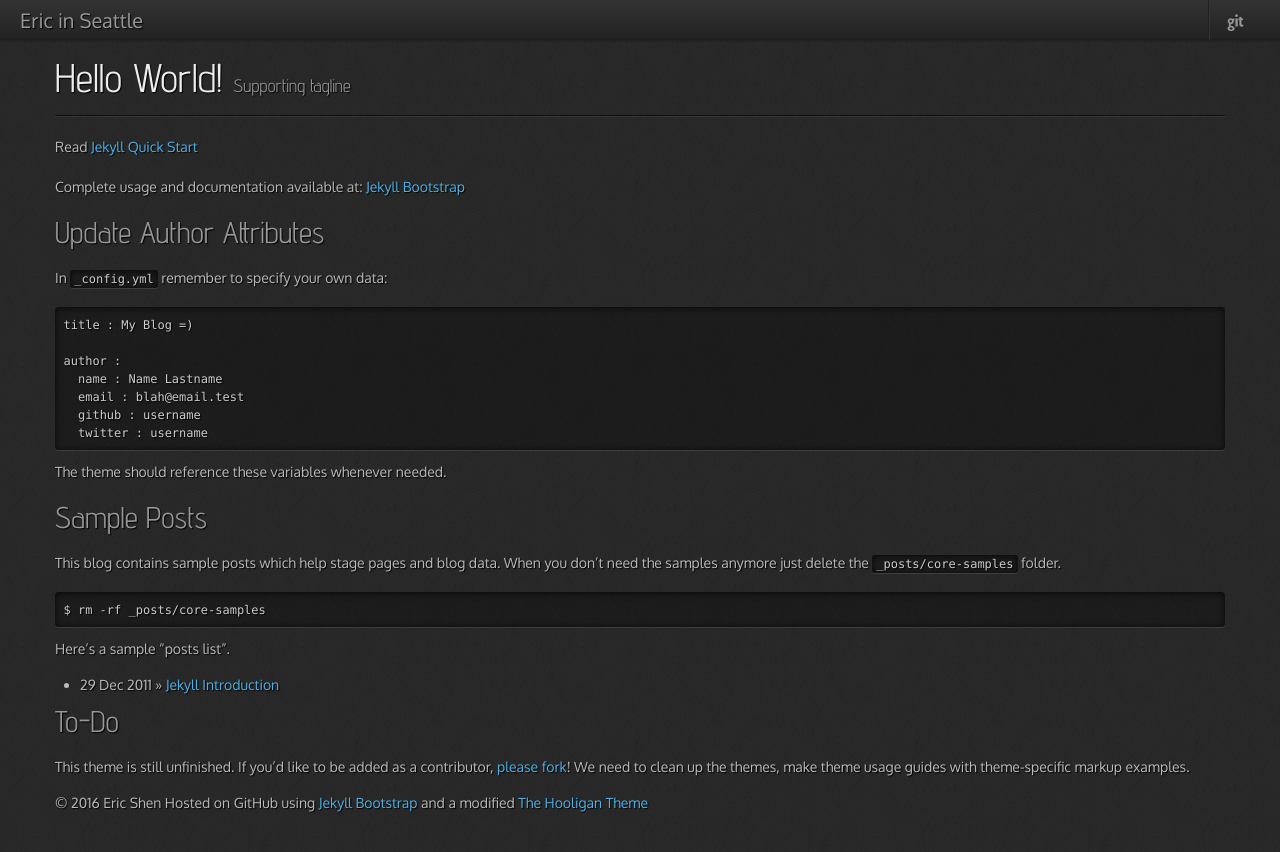
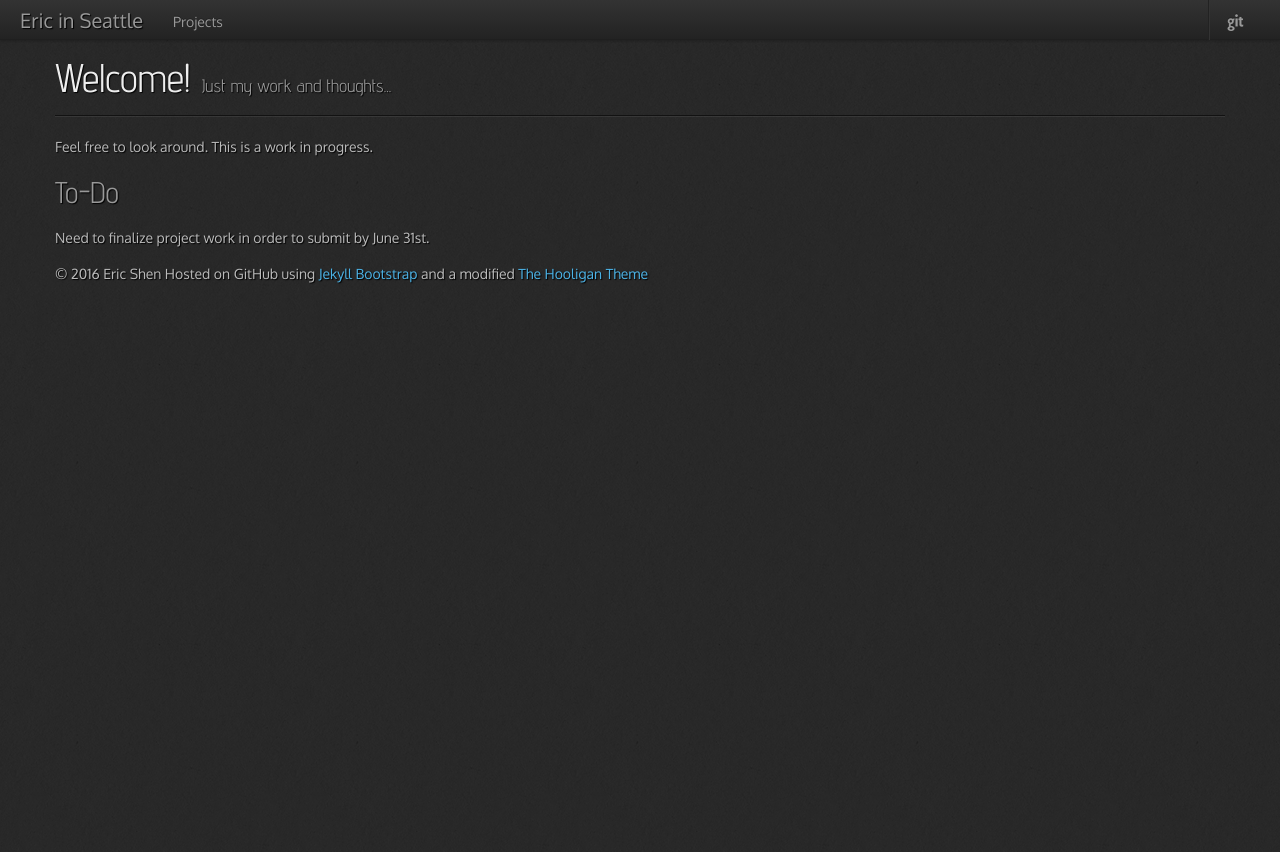
Before and after one commit to ericinseattle/ericinseattle.github.io, a Jekyll site: the page built from index.md, in a window 1280 px wide. Shown: the top 852 px of the page. Built offline with Jekyll 4.4.1, drawn with Linux system fonts in a browser that asks for light colours; nearby versions of some CDN libraries.

Commit message:
add projects

```diff
--- a/index.md
+++ b/index.md
@@ -1,44 +1,12 @@
 ---
 layout: page
-title: Hello World!
-tagline: Supporting tagline
+title: Welcome!
+tagline: Just my work and thoughts...
 ---
 {% include JB/setup %}
 
-Read [Jekyll Quick Start](http://jekyllbootstrap.com/usage/jekyll-quick-start.html)
-
-Complete usage and documentation available at: [Jekyll Bootstrap](http://jekyllbootstrap.com)
-
-## Update Author Attributes
-
-In `_config.yml` remember to specify your own data:
-
-    title : My Blog =)
-
-    author :
-      name : Name Lastname
-      email : blah@email.test
-      github : username
-      twitter : username
-
-The theme should reference these variables whenever needed.
-
-## Sample Posts
-
-This blog contains sample posts which help stage pages and blog data.
-When you don't need the samples anymore just delete the `_posts/core-samples` folder.
-
-    $ rm -rf _posts/core-samples
-
-Here's a sample "posts list".
-
-<ul class="posts">
-  {% for post in site.posts %}
-    <li><span>{{ post.date | date_to_string }}</span> &raquo; <a href="{{ BASE_PATH }}{{ post.url }}">{{ post.title }}</a></li>
-  {% endfor %}
-</ul>
+Feel free to look around. This is a work in progress.
 
 ## To-Do
 
-This theme is still unfinished. If you'd like to be added as a contributor, [please fork](http://github.com/plusjade/jekyll-bootstrap)!
-We need to clean up the themes, make theme usage guides with theme-specific markup examples.
+Need to finalize project work in order to submit by June 31st.
```
Also changed, not shown: _posts/2016-06-20-haiku-deck-usability-research.md (added, +9 -0 lines), projects.md (added, +14 -0 lines).
